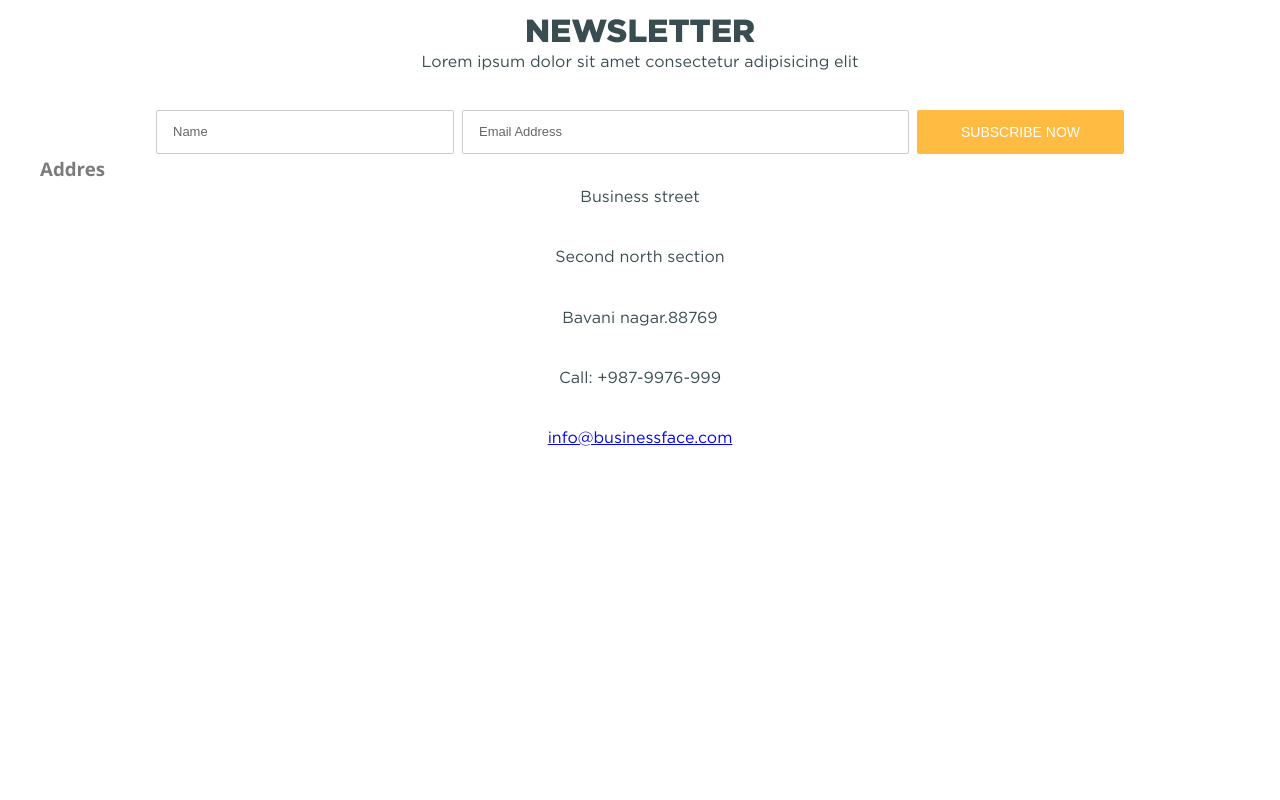
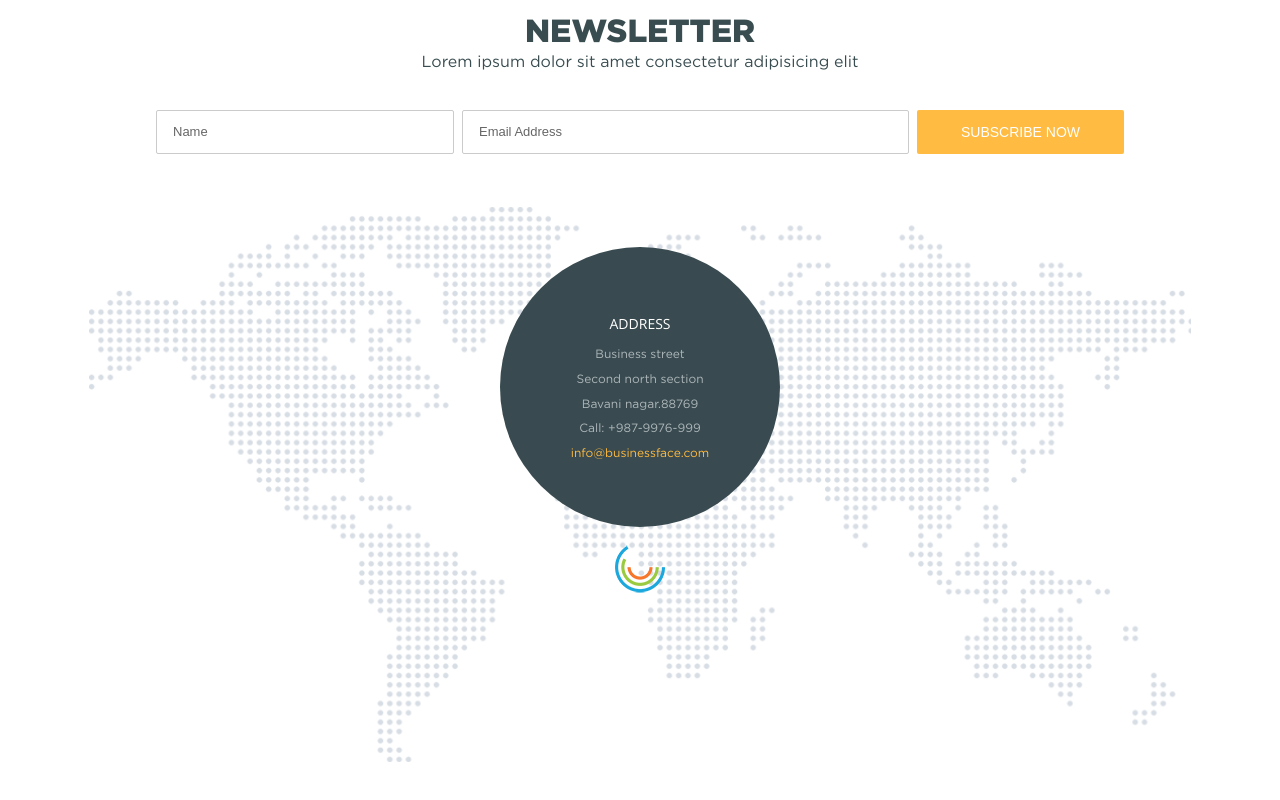
Before and after one commit to igorChechura/project-1, a website: page app/index.html in a window 1280 px wide. Shown: the part 5142-5942 px from the top of the page. Before the commit the page ends 5789 px from the top, so only its background shows below. Drawn offline with Linux system fonts and the light colour scheme.

Commit message:
Newsletter section

```diff
--- a/app/index.html
+++ b/app/index.html
@@ -246,13 +246,14 @@
 			</form>
 			<div class="content">
 				<div class="contacts">
-					<h3>Addres</h3>
+					<h3>Address</h3>
 					<p>Business street</p>
 					<p>Second north section</p>
 					<p>Bavani nagar.88769</p>
 					<p>Call: +987-9976-999</p>
 					<p><a href="mailto:info@businessface.com">info@businessface.com</a></p>
 				</div>
+				<div class="newsletter-logo"><img src="img/header-logo.png" alt=""></div>
 			</div>
 		</div>
 	</section>
--- a/app/sass/main.sass
+++ b/app/sass/main.sass
@@ -419,8 +419,37 @@ section
 		grid-gap: 8px
 		input
 			border: 1px solid #cbcbcb
-
-
+	.content
+		max-width: 1102px
+		margin: 53px auto 0 auto
+		padding-top: 40px
+		padding-bottom: 162px
+		background-image: url(../img/newsletter-bg.png)
+		background-size: cover
+		.contacts
+			width: 150px
+			height: 150px
+			padding: 65px
+			margin: auto
+			border-radius: 50%
+			text-align: center
+			background-color: #394b50
+			h3
+				margin-bottom: 10px
+				text-transform: uppercase
+				color: #fff
+				font-size: 14px
+				font-weight: normal
+			p
+				margin-bottom: 5px
+				color: #aeb7ba
+				font-size: 12px
+				a
+					text-decoration: none
+					color: $accent-orange
+		.newsletter-logo
+			width: 50px
+			margin: 18px auto 0 auto
 
 
 
```
Also changed, not shown: app/css/main.min.css.
